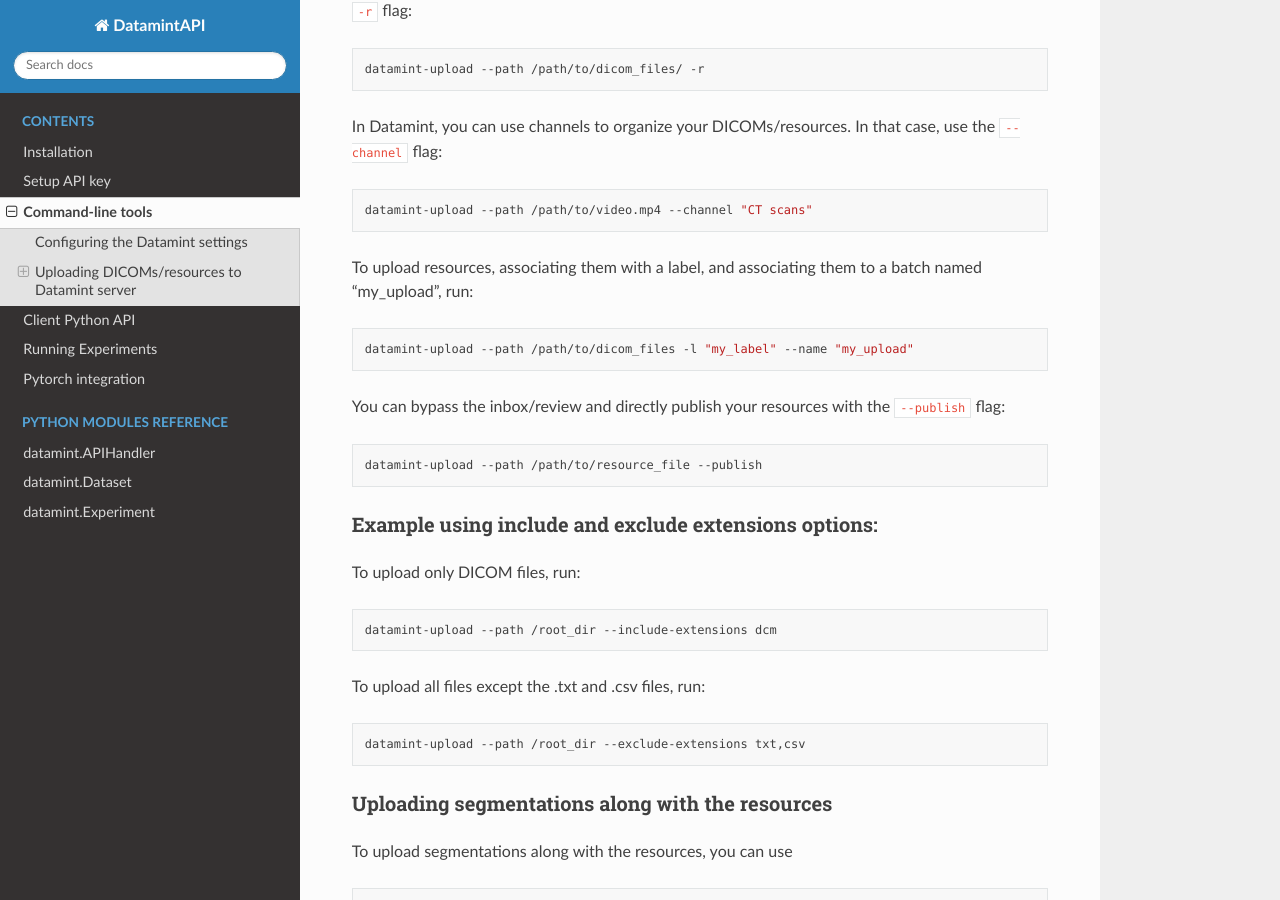
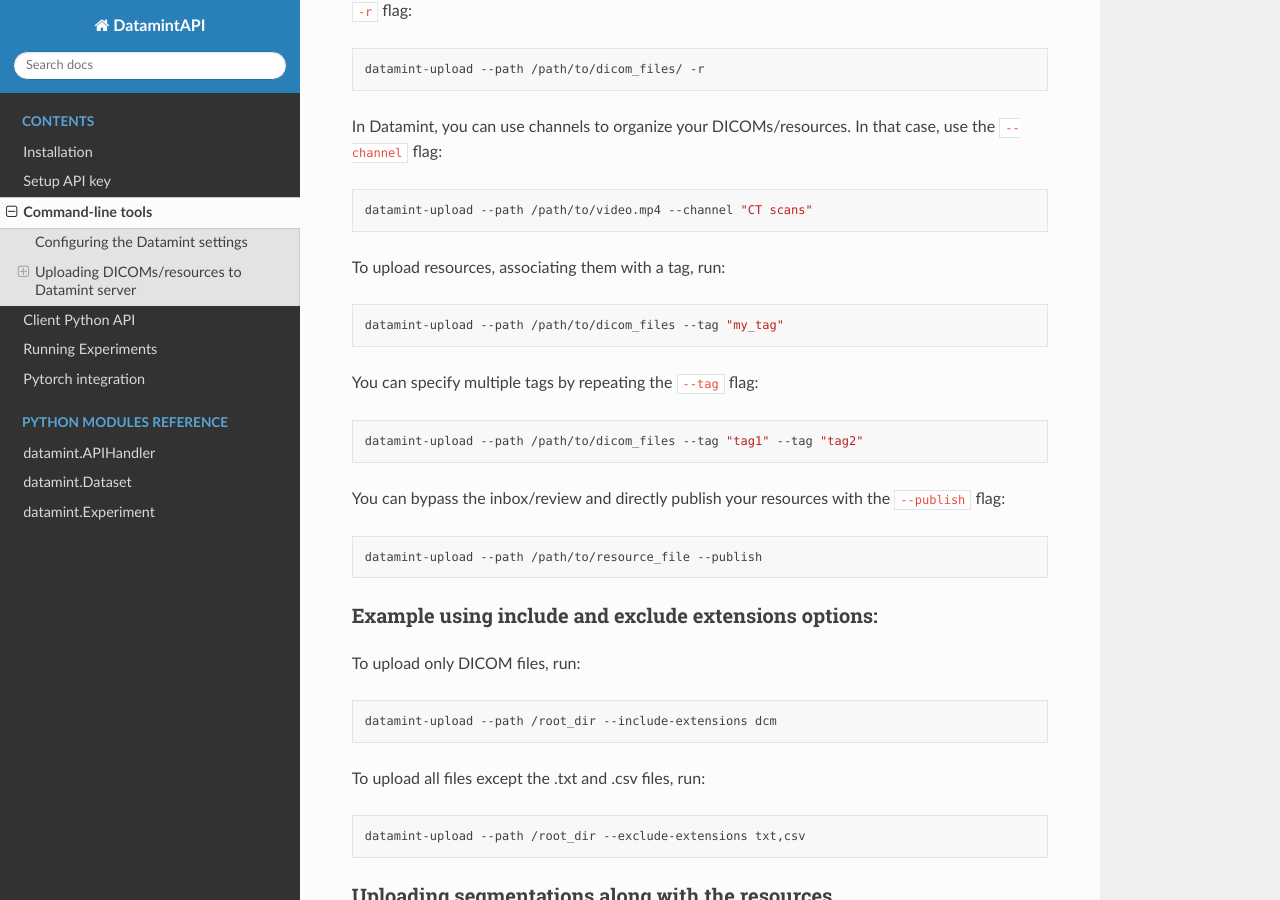
Before and after one commit to SonanceAI/datamint-python-api, a Sphinx documentation site: the page built from docs/source/command_line_tools.rst, in a window 1280 px wide and 900 px high, scrolled down 1321 px. Built offline with Sphinx 7.4.7 and the Read the Docs theme 3.1.0, drawn with Linux system fonts in a browser that asks for light colours; some of the changed text lies outside the part shown.

Commit message:
doc on how to use multiple tags

```diff
--- a/docs/source/command_line_tools.rst
+++ b/docs/source/command_line_tools.rst
@@ -76,11 +76,17 @@
 
     datamint-upload --path /path/to/video.mp4 --channel "CT scans"
 
-To upload resources, associating them with a label, and associating them to a batch named "my_upload", run:
+To upload resources, associating them with a tag, run:
 
 .. code-block:: bash
 
-    datamint-upload --path /path/to/dicom_files -l "my_label" --name "my_upload"
+    datamint-upload --path /path/to/dicom_files --tag "my_tag"
+
+You can specify multiple tags by repeating the ``--tag`` flag:
+
+.. code-block:: bash
+
+    datamint-upload --path /path/to/dicom_files --tag "tag1" --tag "tag2"
 
 You can bypass the inbox/review and directly publish your resources with the ``--publish`` flag:
 
@@ -158,14 +164,14 @@
                           Recurse folders looking for dicoms. If a number is passed, recurse that number of levels.
 
     --exclude EXCLUDE     Exclude folders that match the specified pattern. Example: "\*_not_to_upload" will exclude folders ending with "_not_to_upload
-    --name NAME           Name of the upload batch
-    --channel CHANNEL     Channel name (arbritary) to upload the resources to. Useful for organizing the resources in the platform.
+    --name CHANNEL, --channel CHANNEL
+                          Channel name (arbritary) to upload the resources to. Useful for organizing the resources in the platform.
     --retain-pii          Do not anonymize DICOMs
     --retain-attribute RETAIN_ATTRIBUTE
                             Retain the value of a single attribute code specified as hexidecimal integers. Example: (0x0008, 0x0050) or just (0008, 0050)
-    -l LABEL, --label LABEL
-                            A label name to be applied to all files
-                            --publish             Publish the uploaded resources, giving them the status "published" instead of "inbox"
+    --tag TAG
+                            A tag name to be applied to all files
+    --publish               Publish the uploaded resources, giving them the status "published" instead of "inbox"
     --mungfilename MUNGFILENAME
                             Change the filename in the upload parameters. If set to "all", the filename becomes the folder names joined together with "_". If one or more integers are passed (comma-separated), append that
                             depth of folder name to the filename.
```
